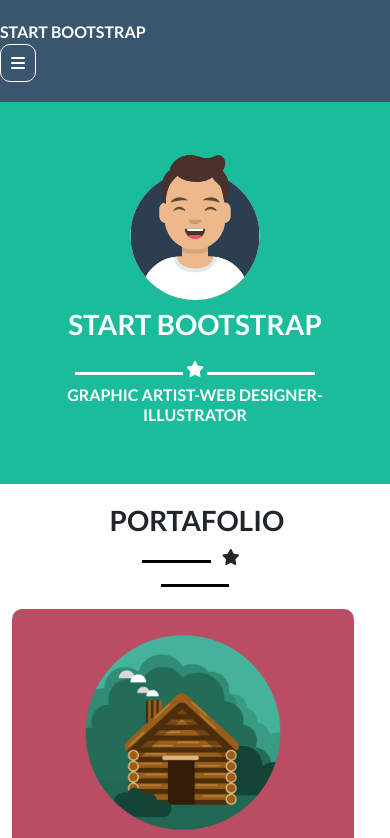
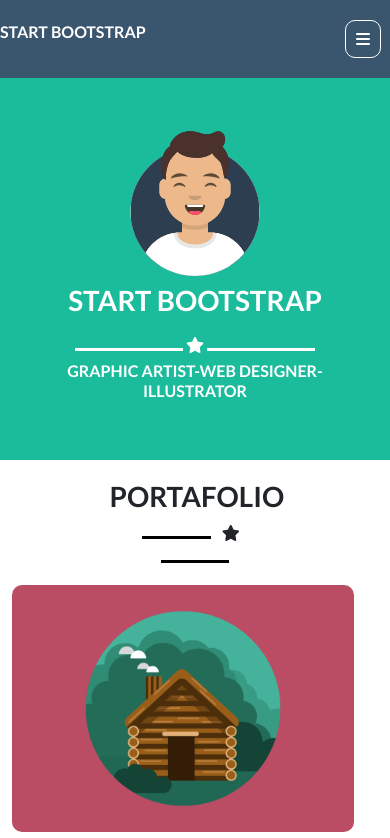
Before and after one commit to LorenzoPrimogeri/html-css-bootstrap-freelancer, a plain HTML site: page index.html in a window 390 px wide. Shown: the top 838 px of the page. Drawn offline with nearby package versions, Linux system fonts and the light colour scheme.

Commit message:
complete

```diff
--- a/index.html
+++ b/index.html
@@ -22,7 +22,7 @@
                 <div class="container bg-grey t-white pd-top-bottom-20">
                     <div class="row flex-sm-nowrap">
                         <div
-                            class="col-sm-10 col-lg-6 col-md-6 flex justify-content-lg-center justify-content-md-center">
+                            class="col-sm-10 col-10 col-lg-6 col-md-6 flex justify-content-lg-center justify-content-md-center">
                             START BOOTSTRAP
                         </div>
                         <div class="col-lg-6 col-md-6 flex justify-content-center lp-show">
@@ -32,7 +32,7 @@
                                 <li>CONTACT</li>
                             </ul>
                         </div>
-                        <div class="col-sm-2 lp-hidden">
+                        <div class="col-sm-2 col-2 lp-hidden">
                             <i class="lp-btn t-white fas fa-bars font-size"></i>
                         </div>
                     </div>
```
